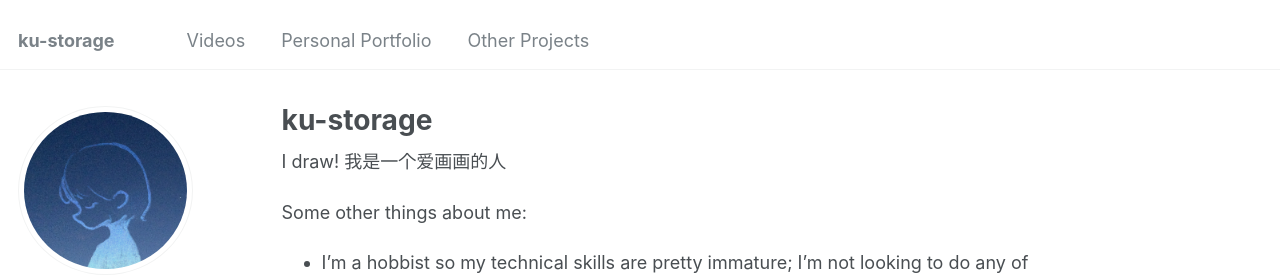
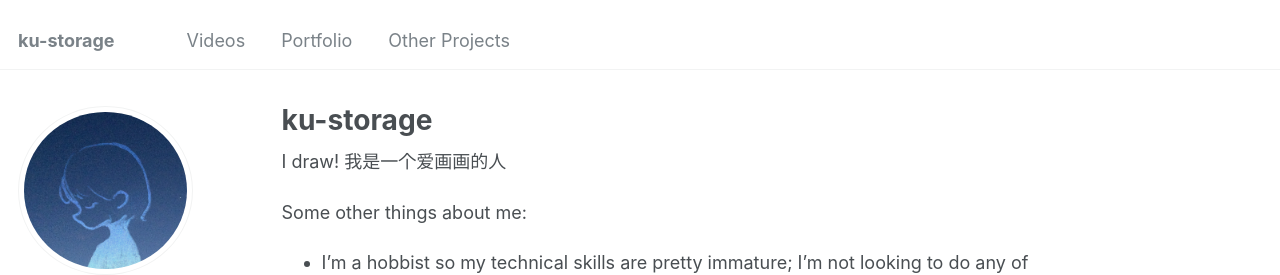
Before and after one commit to ku-storage/ku-storage.github.io, a Jekyll site: the page built from _pages/about.md, in a window 1280 px wide. Shown: the top 275 px of the page. Built offline with Jekyll 4.4.1, drawn with Linux system fonts in a browser that asks for light colours.

Commit message:
Update navigation.yml

```diff
--- a/_data/navigation.yml
+++ b/_data/navigation.yml
@@ -14,7 +14,7 @@ main:
   # - title: "Teaching"
   #  url: /teaching/
 
-  - title: "Personal Portfolio"
+  - title: "Portfolio"
     url: /personal-portfolio/
 
   - title: "Other Projects"
```
